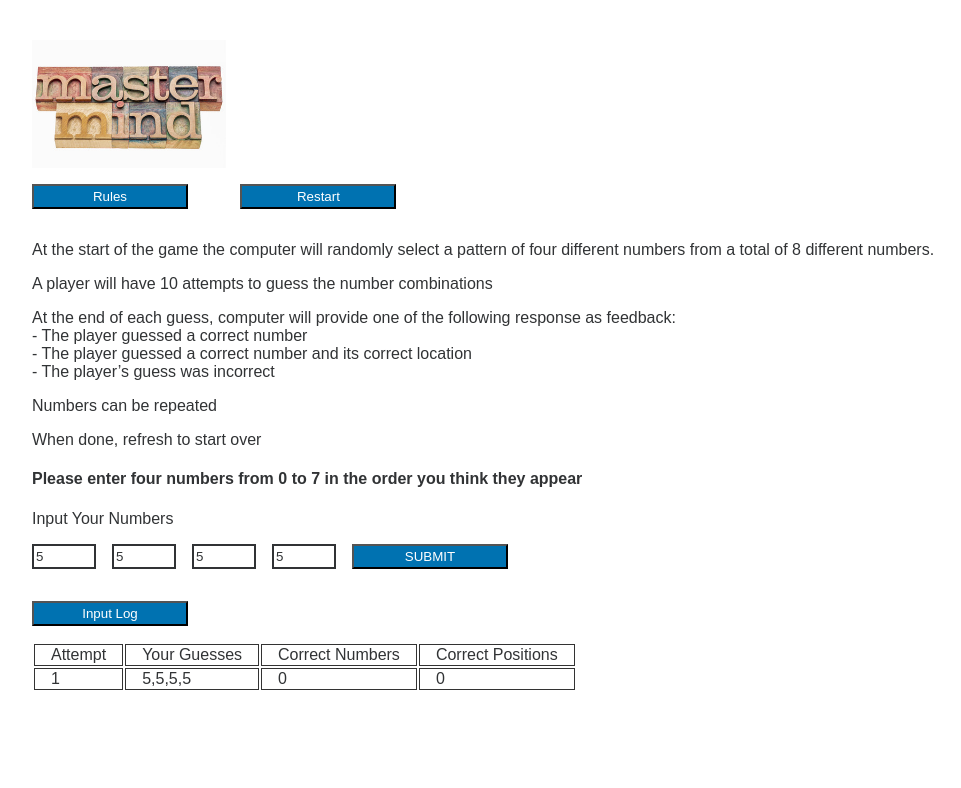
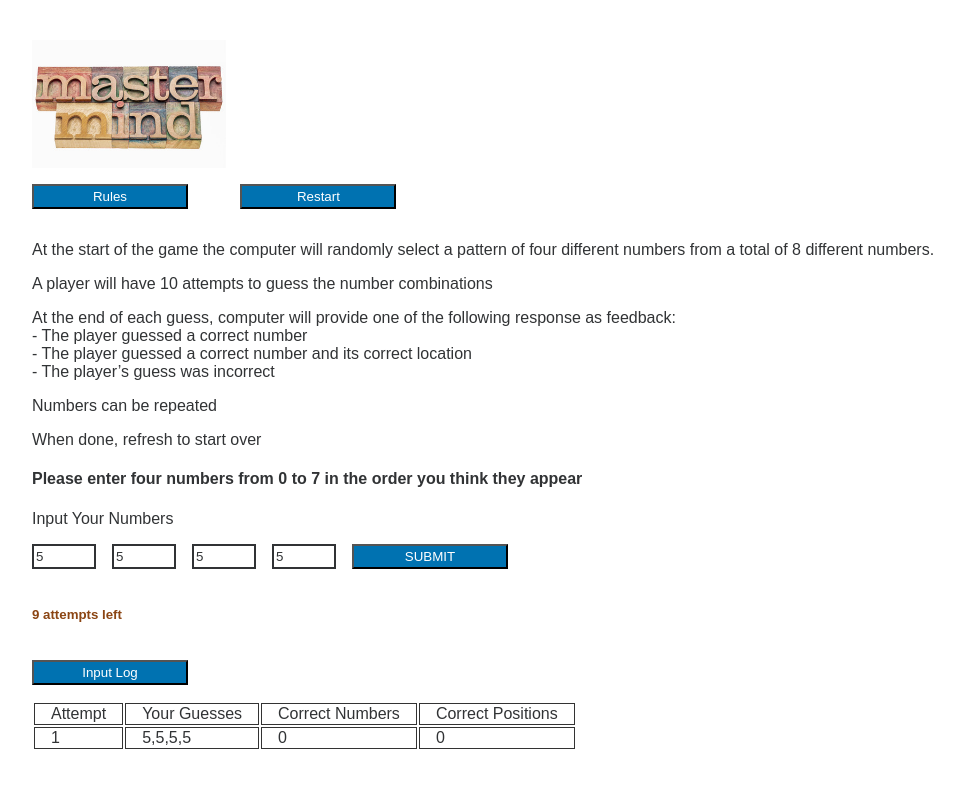
Before and after one commit to nataliagourova/MasterMindGame, a plain HTML site: page index.html in a window 1280 px wide. Both pictures are taken after typing "5", "5", "5", "5" into the empty fields and a click on the button "SUBMIT". Shown: the whole page, without its empty margins (8-969 px from the left). Drawn offline with Linux system fonts and the light colour scheme; no server answers.

Commit message:
implemented attempts counter and 2d array to hold session's results

```diff
--- a/index.html
+++ b/index.html
@@ -36,6 +36,7 @@
     </form>
     <button  onclick= "checkAnswers()" type="button" id = "submit" name = "button">SUBMIT</button>
         </div>
+    <h5 id="counter-display"></h5>
     <button id="toggler" onclick="toggle(`userLog`)">Input Log</button>
     <table id="userLog">
       <tbody>
--- a/scripts.js
+++ b/scripts.js
@@ -1,11 +1,8 @@
 //generate 2D array to store guesses and results
 let guessNum = Array.from(Array(10), () => new Array (3));
 console.log(guessNum);
-//input got moved from inside the checkAnswers() function - move back after 2d array is functional
+//initiate array for user input
 let input = new Array (4);
-// //results for single attempt moved from inside selection() function - move back after 2d array is functional
-// let digitsGuessed = 0;
-// let positionsGuessed = 0;
 //initiate array to hold the winning number set
 let secretNum = new Array (4);
 
@@ -49,6 +46,7 @@ function addRow(tableID, rowIndex, userInput, digitsGuessed, positionsGuessed) {
     let cellTwo =newRow.insertCell(1).appendChild(document.createTextNode(userInput.toString()))
     let cellThree = newRow.insertCell(2).appendChild(document.createTextNode(digitsGuessed));
     let cellFour = newRow.insertCell(3).appendChild(document.createTextNode(positionsGuessed));
+    document.getElementById("counter-display").innerHTML = `${10-counter} attempts left`;
 }
 
 //collects user input as part of one attempt
@@ -98,6 +96,9 @@ function checkAnswers(){
             digitsGuessed++;
         }
     }
+    guessNum[counter-1].push(input.toString(), digitsGuessed, positionsGuessed);
+    console.log(guessNum);
+
     addRow("userLog", counter, input, digitsGuessed, positionsGuessed);
     // if (digitsGuessed == 0 && positionsGuessed == 0) {
     //     alert('Your guess was incorrect');
--- a/stylesheet.css
+++ b/stylesheet.css
@@ -51,6 +51,9 @@ button {
 }
 button:hover {
   cursor: pointer;
+}
+h5 {
+  color:saddlebrown;
 }
 td {
     border: 1px solid #333;
```
